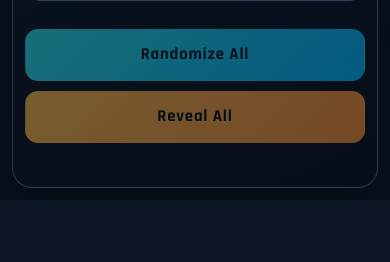
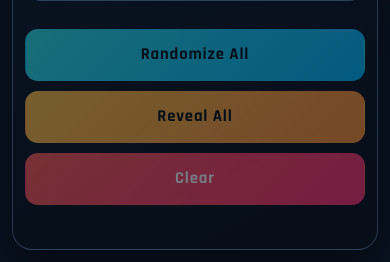
Before and after one commit to slong96/valorant-2026-randomizer, a Django app: page / in a window 390 px wide. Shown: the part 1099-1361 px from the top of the page. Before the commit the page ends 1299 px from the top, so only its background shows below. Run offline with Django 4.2, Linux system fonts and the light colour scheme; parts of the project's set-up code (start-up, migrations or seed data) failed here and were passed over.

Commit message:
added a clear button for players

```diff
--- a/valorant_stack_app/static/script.js
+++ b/valorant_stack_app/static/script.js
@@ -2,6 +2,7 @@ const playerNameInput = document.getElementById('player-name-input');
 const addPlayerButton = document.getElementById('add-player-button');
 const randomizeButton = document.getElementById('randomize-button');
 const revealAllButton = document.getElementById('reveal-all-button');
+const clearButton = document.getElementById('clear-button');
 const playerCountDisplay = document.getElementById('player-count');
 const cardContainer = document.getElementById('player-card-container');
 const alertContainer = document.getElementById('alert-container');
@@ -33,6 +34,7 @@ const HIDDEN_IMAGE = window.STATIC_HIDDEN_IMAGE_URL || '/static/img/hidden_image
 addPlayerButton.addEventListener('click', addPlayer);
 randomizeButton.addEventListener('click', randomizeAgents);
 revealAllButton.addEventListener('click', revealAllCards);
+clearButton.addEventListener('click', clearPlayerCards);
 playerNameInput.addEventListener('input', handlePlayerNameInput);
 playerNameInput.addEventListener('keypress', event => {
     if (event.key === 'Enter') {
@@ -64,6 +66,17 @@ function addPlayer() {
 
     players.push({ id: nextPlayerId++, name: playerName });
     playerNameInput.value = '';
+    clearAlert();
+    renderPlayerCards();
+    clampRoleCountsToPlayerCount();
+    updateRolePoolSummary();
+}
+
+function clearPlayerCards() {
+    players = [];
+    playerAgents = {};
+    playerAssignedRoles = {};
+    concealedPlayers = {};
     clearAlert();
     renderPlayerCards();
     clampRoleCountsToPlayerCount();
@@ -172,6 +185,7 @@ function renderPlayerCards() {
     updatePriorityBadges();
 
     randomizeButton.disabled = players.length === 0;
+    clearButton.disabled = players.length === 0;
     updateRevealAllButton();
     updateRolePoolInputs();
 }
--- a/valorant_stack_app/static/style.css
+++ b/valorant_stack_app/static/style.css
@@ -212,6 +212,7 @@ h1 {
 #add-player-button,
 #randomize-button,
 #reveal-all-button,
+#clear-button,
 .rerandomize-btn,
 .home-link {
     border: 1px solid transparent;
@@ -337,7 +338,8 @@ h1 {
 }
 
 #randomize-button,
-#reveal-all-button {
+#reveal-all-button,
+#clear-button {
     min-width: 220px;
     min-height: 52px;
     padding: 12px 24px;
@@ -356,8 +358,15 @@ h1 {
     box-shadow: 0 11px 25px rgba(255, 143, 55, 0.35);
 }
 
+#clear-button {
+    color: #ffffff;
+    background: linear-gradient(135deg, #ff5c57, #ff2f74);
+    box-shadow: 0 11px 25px rgba(255, 47, 116, 0.35);
+}
+
 #randomize-button:hover:not(:disabled),
 #reveal-all-button:hover:not(:disabled),
+#clear-button:hover:not(:disabled),
 .rerandomize-btn:hover:not(:disabled) {
     filter: brightness(1.08);
     transform: translateY(-2px);
@@ -365,6 +374,7 @@ h1 {
 
 #randomize-button:disabled,
 #reveal-all-button:disabled,
+#clear-button:disabled,
 .rerandomize-btn:disabled {
     cursor: not-allowed;
     opacity: 0.45;
@@ -629,7 +639,8 @@ h1 {
 
     #add-player-button,
     #randomize-button,
-    #reveal-all-button {
+    #reveal-all-button,
+    #clear-button {
         width: 100%;
     }
 
--- a/valorant_stack_app/templates/home.html
+++ b/valorant_stack_app/templates/home.html
@@ -60,6 +60,7 @@
         <div class="action-buttons">
             <button id="randomize-button" disabled>Randomize All</button>
             <button id="reveal-all-button" disabled>Reveal All</button>
+            <button id="clear-button" disabled>Clear</button>
         </div>
 
         <div id="player-card-container"></div>
```
